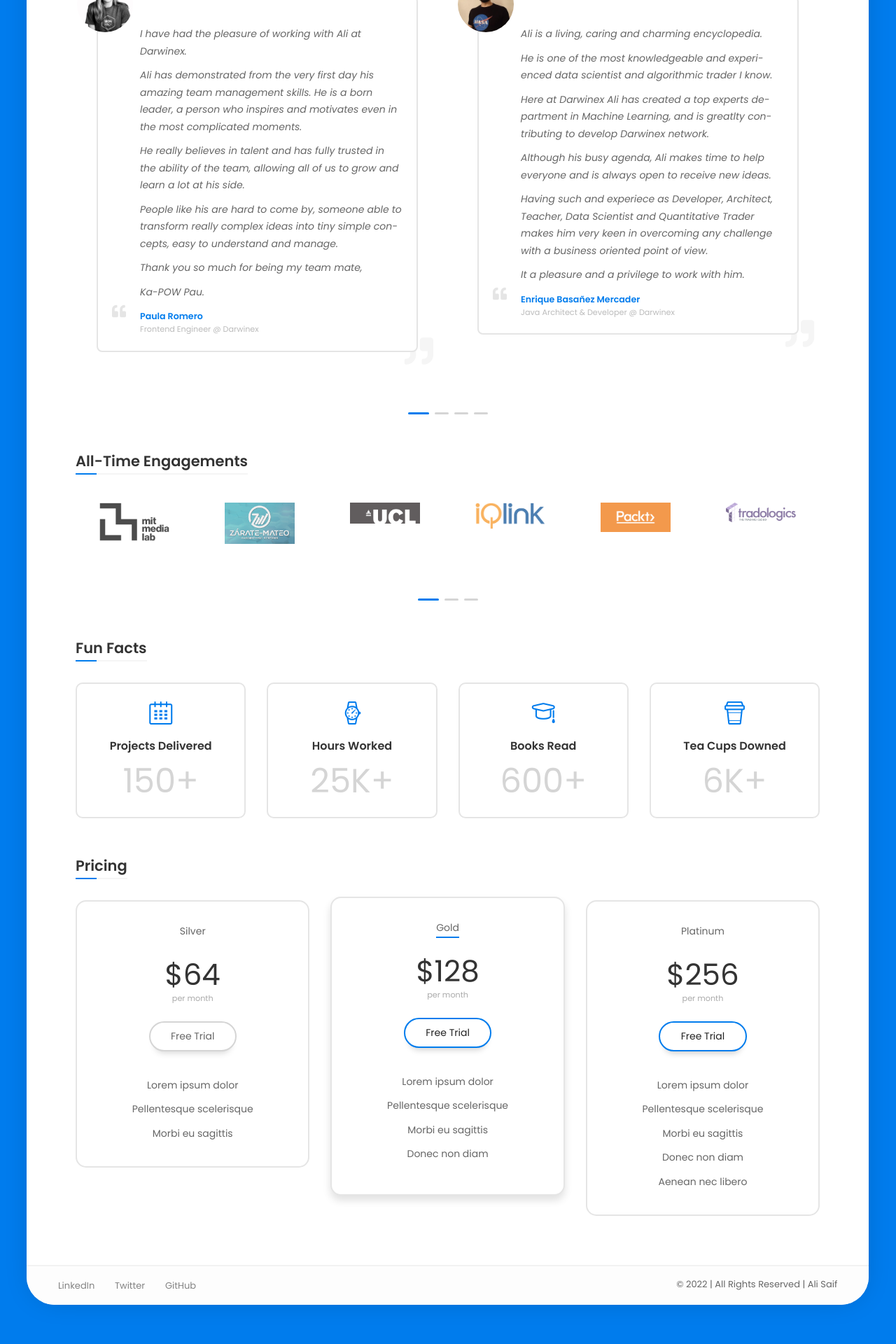
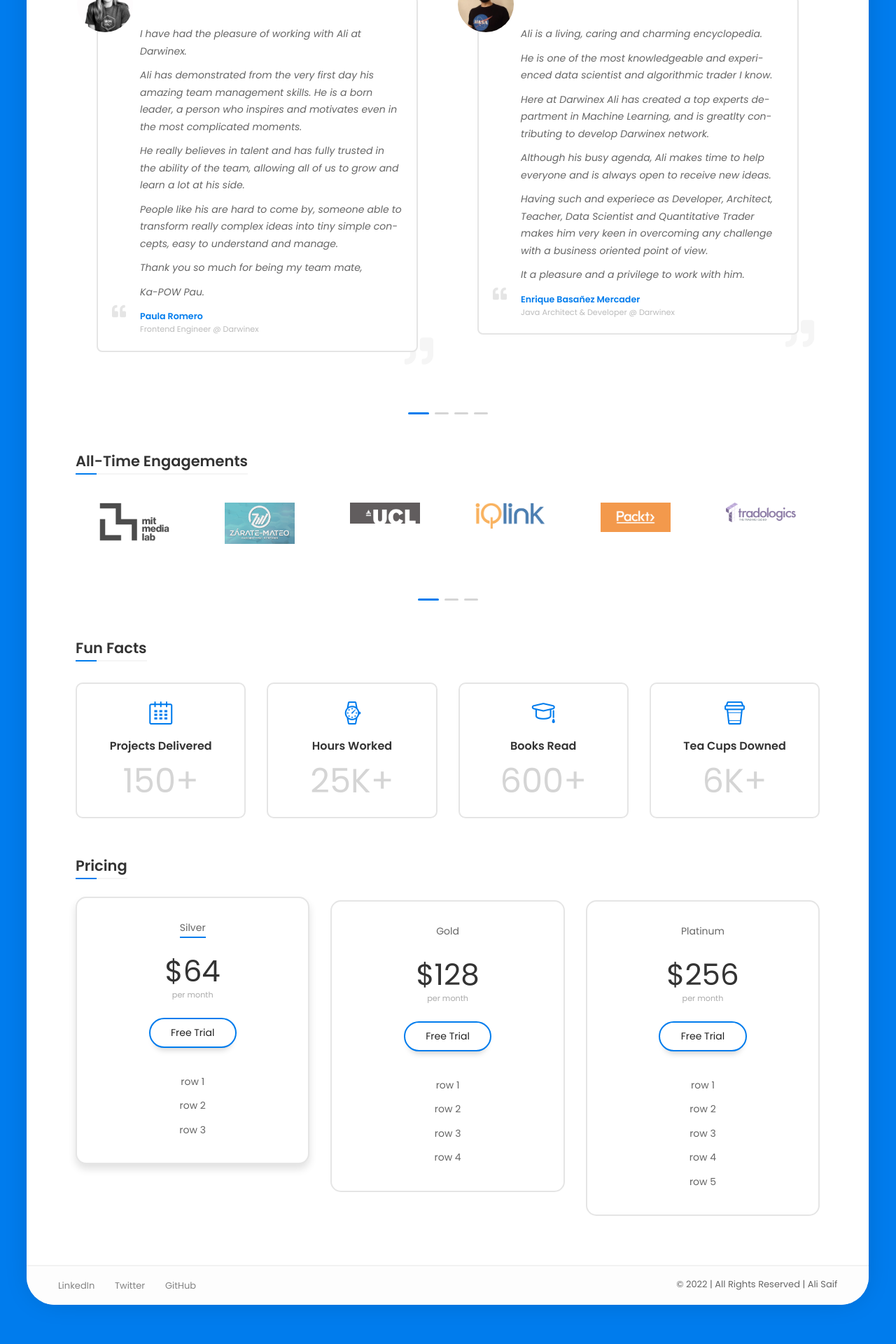
Before and after one commit to integracore2/integracore2.github.io, a Jekyll site: the page built from index.md, in a window 1280 px wide. Shown: the part 1059-2979 px from the top of the page at 70% size. Built offline with Jekyll 4.4.1, drawn with Linux system fonts in a browser that asks for light colours.

Commit message:
added pricing to _data.pageconfig.index.yml

```diff
--- a/index.md
+++ b/index.md
@@ -196,79 +196,33 @@
           <div class=" col-xs-12 col-sm-12 ">
             <div class="fw-pricing clearfix row">
 
-              <div class="fw-package-wrap col-md-4 ">
+              {% for block in site.data.pageconfig.index.pricing %}
+              <div class="fw-package-wrap col-md-4 {{ block[1].highlight }}">
                 <div class="fw-package">
                   <div class="fw-heading-row">
-                    <span>Silver</span>
+                    <span>{{ block[1].name }}</span>
                   </div>
 
                   <div class="fw-pricing-row">
-                    <span>$64</span>
-                    <small>per month</small>
+                    <span>{{ block[1].value }}</span>
+                    <small>{{ block[1].frequency }}</small>
                   </div>
 
                   <div class="fw-button-row">
-                    <a href="#" target="_self" class="btn btn-secondary">Free Trial</a>
+                    <a href="{{ block[1].button.url }}" target="_self" class="btn btn-{{ block[1].button.status }}">{{ block[1].button.text }}</a>
                   </div>
 
-                  <div class="fw-default-row">Lorem ipsum dolor</div>
-                  <div class="fw-default-row">Pellentesque scelerisque</div>
-                  <div class="fw-default-row">Morbi eu sagittis</div>
+                  {% for row in block[1].rows %}
+                  <div class="fw-default-row">{{ row }}</div>
+                  {% endfor %}
                 </div>
               </div>
-
-              <div class="fw-package-wrap col-md-4 highlight-col ">
-                <div class="fw-package">
-                  <div class="fw-heading-row">
-                    <span>Gold</span>
-                  </div>
-
-                  <div class="fw-pricing-row">
-                    <span>$128</span>
-                    <small>per month</small>
-                  </div>
-
-                  <div class="fw-button-row">
-                    <a href="#" target="_self" class="btn btn-primary">Free Trial</a>
-                  </div>
-
-                  <div class="fw-default-row">Lorem ipsum dolor</div>
-                  <div class="fw-default-row">Pellentesque scelerisque</div>
-                  <div class="fw-default-row">Morbi eu sagittis</div>
-                  <div class="fw-default-row">Donec non diam</div>
-                  <div class="fw-default-row">
-                </div>
-              </div>
-            </div>
-
-            <div class="fw-package-wrap col-md-4 default-col ">
-              <div class="fw-package">
-                <div class="fw-heading-row">
-                  <span>Platinum</span>
-                </div>
-
-                <div class="fw-pricing-row">
-                  <span>$256</span>
-                  <small>per month</small>
-                </div>
-
-                <div class="fw-button-row">
-                  <a href="#" target="_self" class="btn btn-primary">Free Trial</a>
-                </div>
-
-                <div class="fw-default-row">Lorem ipsum dolor</div>
-                <div class="fw-default-row">Pellentesque scelerisque</div>
-                <div class="fw-default-row">Morbi eu sagittis</div>
-                <div class="fw-default-row">Donec non diam</div>
-                <div class="fw-default-row">Aenean nec libero</div>
-              </div>
+              {% endfor %}
             </div>
           </div>
         </div>
         <!-- /Pricing -->
       </div>
-
-      </div>
     </div>
   </div>
 </div>
```
Also changed, not shown: _data/pageconfig/index.yml (+44 -0 lines).
